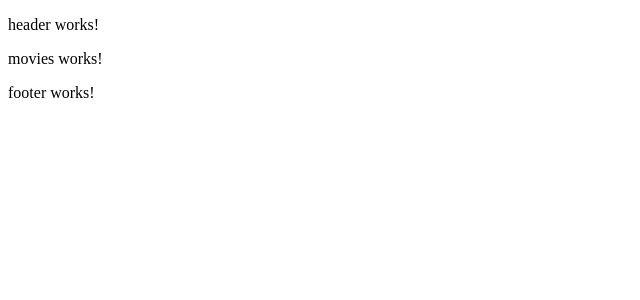
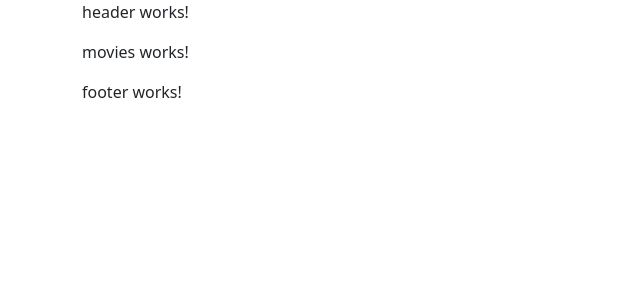
Before and after one commit to ar-byu/wdd430-final, an Angular app in the folder disneyAnimationApp/: page /movies in a window 1280 px wide. Shown: the top 300 px of the page, without its empty margins (0-640 px from the left). Built offline with nearby package versions, Linux system fonts and the light colour scheme.

Commit message:
Added Bootstrap

```diff
--- a/disneyAnimationApp/angular.json
+++ b/disneyAnimationApp/angular.json
@@ -25,6 +25,7 @@
               "src/assets"
             ],
             "styles": [
+              "node_modules/bootstrap/dist/css/bootstrap.min.css",
               "src/styles.css"
             ],
             "scripts": []
--- a/disneyAnimationApp/package.json
+++ b/disneyAnimationApp/package.json
@@ -18,6 +18,7 @@
     "@angular/platform-browser": "^15.0.0",
     "@angular/platform-browser-dynamic": "^15.0.0",
     "@angular/router": "^15.0.0",
+    "bootstrap": "^5.2.3",
     "rxjs": "~7.5.0",
     "tslib": "^2.3.0",
     "zone.js": "~0.12.0"
--- a/disneyAnimationApp/src/app/app.component.html
+++ b/disneyAnimationApp/src/app/app.component.html
@@ -1,3 +1,9 @@
-<app-header></app-header>
-<router-outlet></router-outlet>
-<app-footer></app-footer>
+<div class="container">
+  <div class="row">
+    <div class="col-md-12">
+      <app-header></app-header>
+      <router-outlet></router-outlet>
+      <app-footer></app-footer>
+    </div>
+  </div>
+</div>
```
Also changed, not shown: 1 other file (tests, documents, lock files or other folders).
